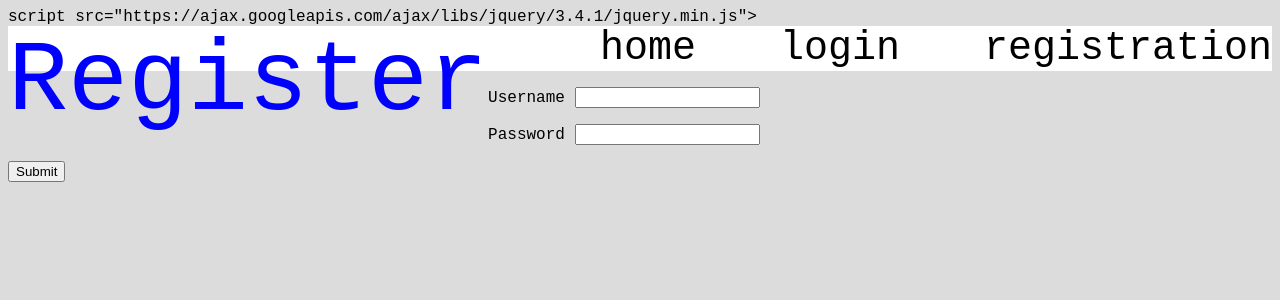
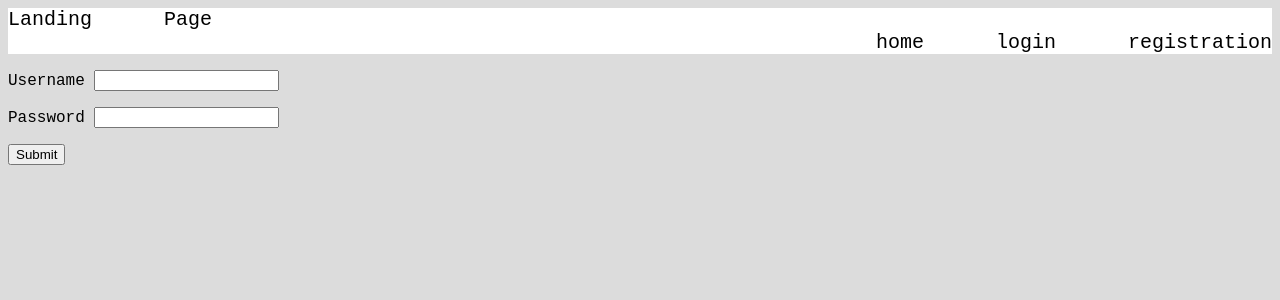
Before and after one commit to michealcannon/data-representation-project, a Flask app: template templates/register.html in a window 1280 px wide. Shown: the top 300 px of the page. Run offline with Flask 2, Linux system fonts and the light colour scheme; the template is opened without the code that fills it, so the values that code supplies are empty; parts of the project's set-up code (start-up, migrations or seed data) failed here and were passed over.

Commit message:
added comments

```diff
--- a/RegistrationsDao.py
+++ b/RegistrationsDao.py
@@ -10,6 +10,7 @@ class RegistrationsDAO:
         database=cfg.mysql['database']
         )
 
+    # return last entry from database
     def getOne(self):
         cursor = self.db.cursor()
         sql="select * from registrations"
@@ -17,6 +18,7 @@ class RegistrationsDAO:
         result = cursor.fetchone()
         return result
 
+    # return account that matches values entered
     def findOne(self, values):
         cursor = self.db.cursor()
         sql="select * from registrations where (email = %s and password = %s)"
@@ -24,7 +26,7 @@ class RegistrationsDAO:
         result = cursor.fetchone()
         return result
 
-
+    # create account from values passed
     def create(self, values):
         cursor = self.db.cursor()
         sql="insert into registrations (email, password) values (%s,%s)"
@@ -45,5 +47,3 @@ class RegistrationsDAO:
         return registration
 
 registrationsDao = RegistrationsDAO()
-#x = registrationsDao.findOne(("cannonmicheal@hotmail.com", "Zaytf776"))
-#print(x)
--- a/server.py
+++ b/server.py
@@ -21,20 +21,18 @@ def register():
         }
         values =(registration['username'],registration['password'])
 
-        # if username == 'root' and password == 'pass':
-        #     message = "Correct username and password"
-        # else:
-        #     message = "Wrong username or password"
+
         newId = registrationsDao.create(values)
         registration['id'] = newId
-        return jsonify(registration)
+
     return render_template('register.html', message=message)
+
 
 @app.route('/login/', methods=['GET', 'POST'])
 def login():
-    # Output message if something goes wrong...
+
     error = None
-    # return render_template('login.html', msg='')
+
         # Check if "username" and "password" POST requests exist (user submitted form)
     if request.method == 'POST':
         username = request.form.get('username')  # access the data inside
@@ -45,10 +43,9 @@ def login():
             "password": password
         }
         values =(login['username'],login['password'])
-        # return jsonify(values)
         account= registrationsDao.findOne(values)
-        # return jsonify(account)
-                # If account exists in accounts table in out database
+        # use values from login form to check if account exists
+
         if account:
             return redirect("/index.html")
             # Create session data, we can access this data in other routes
@@ -59,29 +56,21 @@ def login():
             print('Logged in successfully!')
         else:
             # Account doesnt exist or username/password incorrect
-
-    # Show the login form with message (if any)
+            # Show the login form with message
             return render_template('login.html', error = error)
 
 
-#get all
-# curl http://127.0.0.1:5000/students
 
 @app.route('/students')
 def getAll():
     return jsonify(studentDao.getAll())
 
 
-# find By id
-# curl http://127.0.0.1:5000/student/2
-
 @app.route('/students/<int:id>')
 def findById(id):
     return jsonify(studentDao.findById(id))
 
-# create
-# curl -X POST -d "{\"first_name\":\"john\", \"surname\":\"doe\", \"grade\":70, \"absences\":2}" -H Content-Type:application/json http://127.0.0.1:5000/students
-
+# create new student
 @app.route('/students', methods=['POST'])
 def create():
 
@@ -101,9 +90,7 @@ def create():
     return jsonify(student)
 
 
-#update
-# curl -X PUT -d "{\"first_name\":\"Jane\", \"grade\":80}" -H "content-type:application/json" http://127.0.0.1:5000/students/1
-
+#update a students details
 
 @app.route('/students/<int:id>', methods=['PUT'])
 def update(id):
@@ -125,9 +112,7 @@ def update(id):
 
     return jsonify(currentStudent)
 
-#delete
-# curl -X DELETE http://127.0.0.1:5000/students/1
-
+# delete student from database
 
 @app.route('/students/<int:id>', methods=['DELETE'])
 def delete(id):
--- a/staticpages/mystyle.css
+++ b/staticpages/mystyle.css
@@ -6,17 +6,11 @@ body {
 
    /* sets font size and spacing inside header of page*/
   .header{
-    font-size: 40px;
+    font-size: 20px;
     word-spacing: 60px;
     background-color: white;
   }
 
-  /* the title element inside the header floats to the left of the page */
-  #title{
-    float:left;
-    color:blue;
-    font-size: 100px;
-  }
 
   /* text associated with links class inside header gets aligned to the right of the page */
   .links {
@@ -50,8 +44,6 @@ body {
     font-size: 40px;
   }
 
-  /* styles rectangles in chart black when hovered over */
-  rect:hover{fill:black;}
 
   .buttons {
       background-color: green;
--- a/templates/landing_page.html
+++ b/templates/landing_page.html
@@ -11,8 +11,8 @@
 
 
 <div class = "header">  <!--container for the header elements -->
-	<div id = "title">
-	Landing Page
+	<div>
+
 	</div>
 	<div class="links">   <!-- container for links to other pages on the site -->
 	<a href = # >home</a>
--- a/templates/register.html
+++ b/templates/register.html
@@ -1,18 +1,19 @@
 <!DOCTYPE html>
-<html lang="en">
+<html>
 <head>
-    <meta charset="UTF-8">
-    <title>Login</title>
+	<title>landing page</title>
+
 </head>
-script src="https://ajax.googleapis.com/ajax/libs/jquery/3.4.1/jquery.min.js"></script>
+<script src="https://ajax.googleapis.com/ajax/libs/jquery/3.4.1/jquery.min.js"></script>
 
 <link rel="stylesheet" type="text/css" href="mystyle.css">
 <body background-color="white" >
 
-    <div class = "header">  <!--container for the header elements -->
-        <div id = "title">
-        Register
-        </div>
+
+<div class = "header">  <!--container for the header elements -->
+	<div>
+	Landing Page
+	</div>
         <div class = "links">   <!-- container for links to other pages on the site -->
         <a href = landing_page.html>home</a>
         <a href = login.html>login</a>
@@ -20,7 +21,7 @@ script src="https://ajax.googleapis.com/ajax/libs/jquery/3.4.1/jquery.min.js"></
         </div>
     </div>
 
-    <form action="register/" method="post">
+    <form action="register/" method="post">  <!--registration form-->
         <p>
             <label for="username">Username</label>
             <input type="text" name="username">
```
Also changed, not shown: StudentDao.py (+5 -2 lines), staticpages/login.html (+7 -6 lines), staticpages/register.html (+8 -7 lines), templates/login.html (+7 -6 lines), testBookDAO.py (deleted, +0 -34 lines), staticpages/landing_page.html (line endings or trailing spaces).
